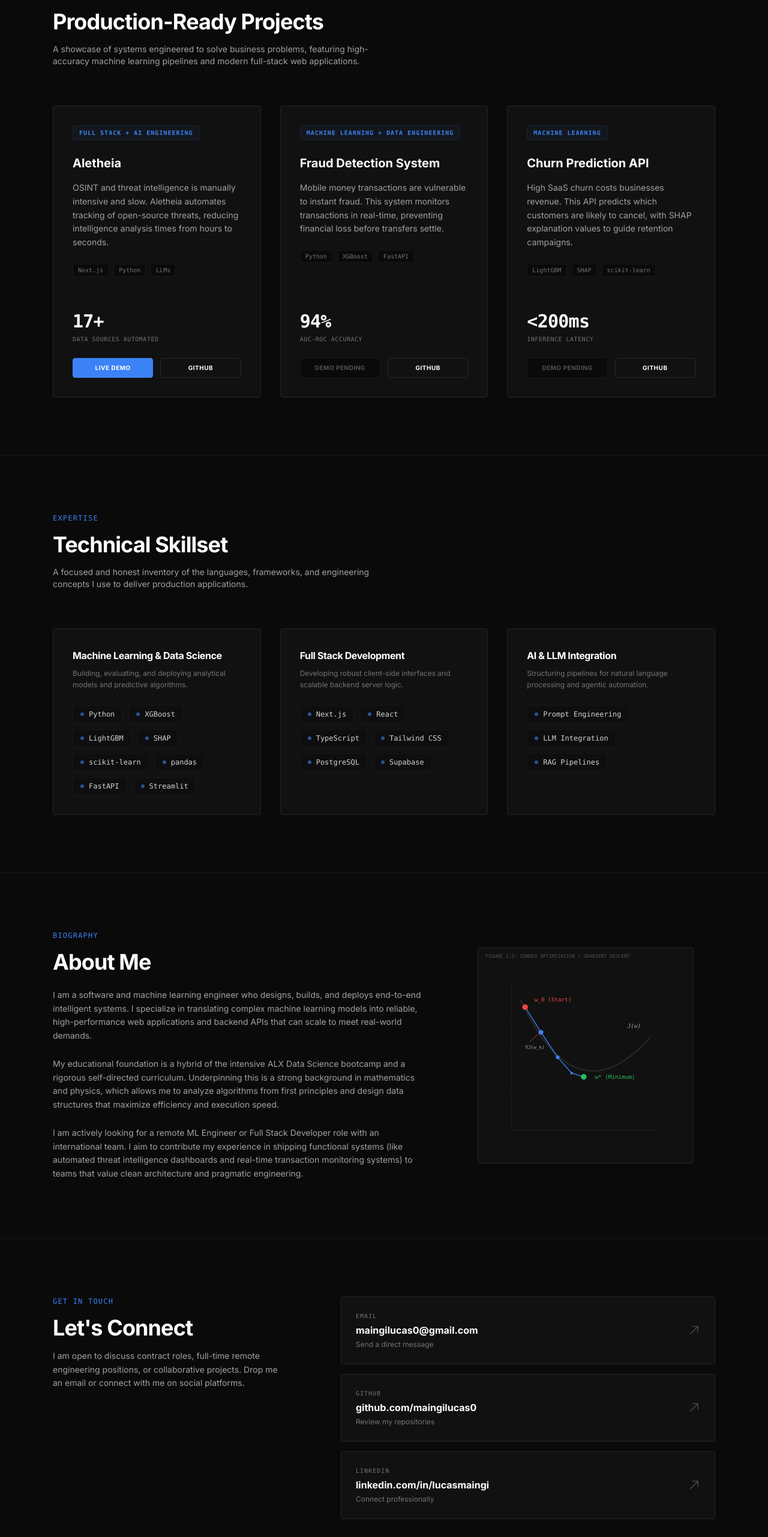
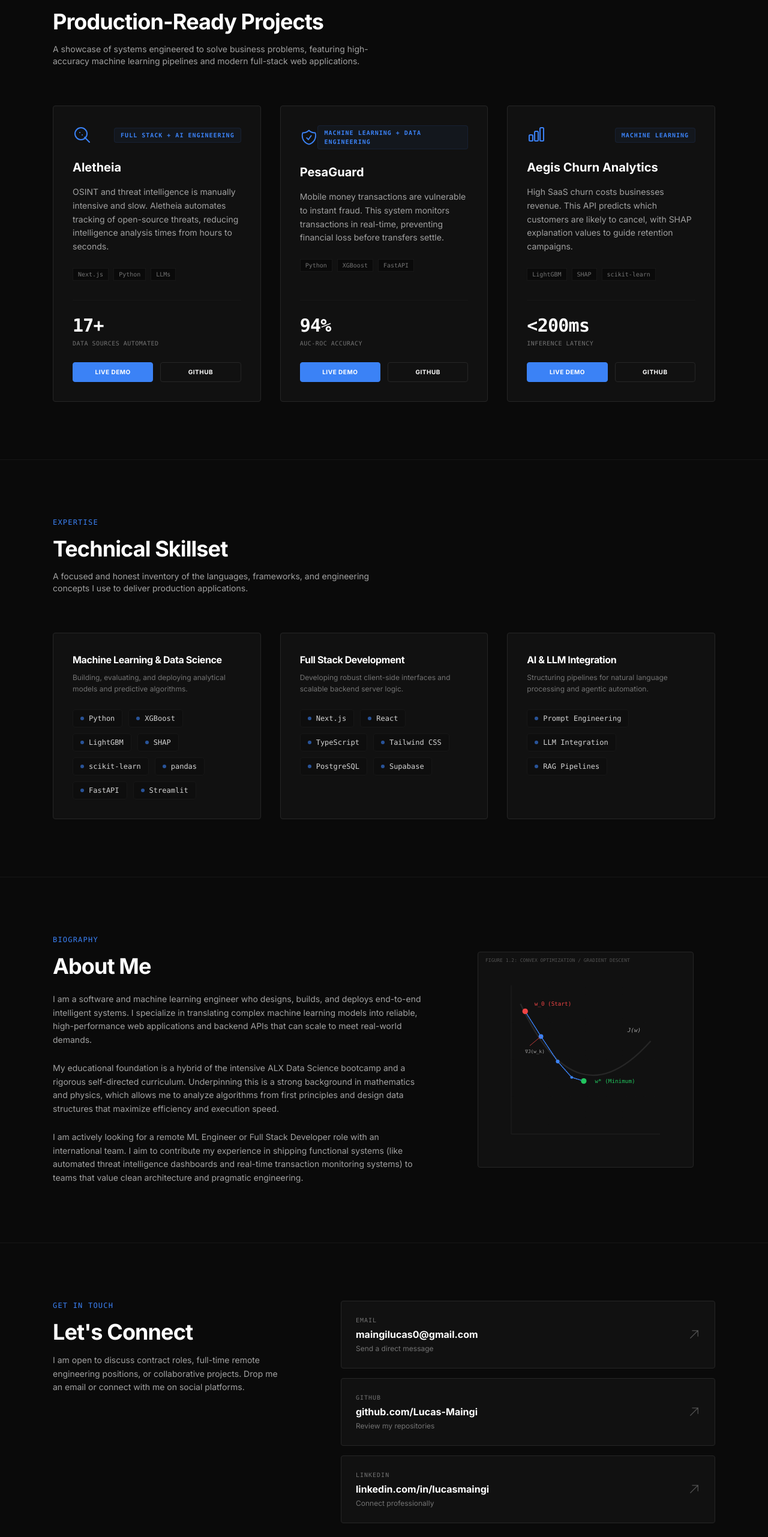
Before and after one commit to Lucas-Maingi/portfolio, a Next.js app: page / in a window 1280 px wide. Shown: the part 913-3476 px from the top of the page at 60% size. Built offline with nearby package versions, Linux system fonts and the light colour scheme.

Commit message:
feat: update project names, URLs, and add custom SVG project icons

```diff
--- a/src/components/Contact.tsx
+++ b/src/components/Contact.tsx
@@ -8,8 +8,8 @@ export default function Contact() {
     },
     {
       name: "GitHub",
-      value: "github.com/maingilucas0",
-      href: "https://github.com/maingilucas0",
+      value: "github.com/Lucas-Maingi",
+      href: "https://github.com/Lucas-Maingi",
       label: "Review my repositories",
     },
     {
--- a/src/components/Projects.tsx
+++ b/src/components/Projects.tsx
@@ -1,3 +1,5 @@
+import React from "react";
+
 interface Project {
   name: string;
   category: string;
@@ -7,6 +9,7 @@ interface Project {
   metricLabel: string;
   liveUrl?: string;
   githubUrl: string;
+  icon: React.ReactNode;
 }
 
 export default function Projects() {
@@ -19,25 +22,45 @@ export default function Projects() {
       metric: "17+",
       metricLabel: "Data Sources Automated",
       liveUrl: "https://aletheia.software",
-      githubUrl: "https://github.com/maingilucas0/aletheia",
+      githubUrl: "https://github.com/Lucas-Maingi/aletheia.git",
+      icon: (
+        <svg className="w-8 h-8 text-accent" viewBox="0 0 24 24" fill="none" stroke="currentColor" strokeWidth="1.5">
+          <path strokeLinecap="round" strokeLinejoin="round" d="M21 21l-5.197-5.197m0 0A7.5 7.5 0 105.196 5.196a7.5 7.5 0 0010.607 10.607z" />
+          <path strokeLinecap="round" strokeLinejoin="round" d="M9 9h.008v.008H9V9z" />
+          <path strokeLinecap="round" strokeLinejoin="round" d="M12 12h.008v.008H12V12z" />
+          <path strokeLinecap="round" strokeLinejoin="round" d="M15 15h.008v.008H15V15z" />
+        </svg>
+      )
     },
     {
-      name: "Fraud Detection System",
+      name: "PesaGuard",
       category: "Machine Learning + Data Engineering",
       problem: "Mobile money transactions are vulnerable to instant fraud. This system monitors transactions in real-time, preventing financial loss before transfers settle.",
       tech: ["Python", "XGBoost", "FastAPI"],
       metric: "94%",
       metricLabel: "AUC-ROC Accuracy",
-      githubUrl: "https://github.com/maingilucas0/fraud-detection",
+      liveUrl: "https://pesaguard.streamlit.app/",
+      githubUrl: "https://github.com/Lucas-Maingi/PesaGuard.git",
+      icon: (
+        <svg className="w-8 h-8 text-accent" viewBox="0 0 24 24" fill="none" stroke="currentColor" strokeWidth="1.5">
+          <path strokeLinecap="round" strokeLinejoin="round" d="M9 12.75L11.25 15 15 9.75m-3-7.036A11.959 11.959 0 013.598 6 11.99 11.99 0 003 9.749c0 5.592 3.824 10.29 9 11.623 5.176-1.332 9-6.03 9-11.622 0-1.31-.21-2.571-.598-3.751h-.152c-3.196 0-6.1-1.248-8.25-3.285z" />
+        </svg>
+      )
     },
     {
-      name: "Churn Prediction API",
+      name: "Aegis Churn Analytics",
       category: "Machine Learning",
       problem: "High SaaS churn costs businesses revenue. This API predicts which customers are likely to cancel, with SHAP explanation values to guide retention campaigns.",
       tech: ["LightGBM", "SHAP", "scikit-learn"],
       metric: "<200ms",
       metricLabel: "Inference Latency",
-      githubUrl: "https://github.com/maingilucas0/churn-prediction",
+      liveUrl: "https://aegis-churn-analytics.streamlit.app/",
+      githubUrl: "https://github.com/Lucas-Maingi/aegis-churn-analytics.git",
+      icon: (
+        <svg className="w-8 h-8 text-accent" viewBox="0 0 24 24" fill="none" stroke="currentColor" strokeWidth="1.5">
+          <path strokeLinecap="round" strokeLinejoin="round" d="M3 13.125C3 12.504 3.504 12 4.125 12h2.25c.621 0 1.125.504 1.125 1.125v5.25c0 .621-.504 1.125-1.125 1.125h-2.25A1.125 1.125 0 013 18.375v-5.25zM9.75 8.625c0-.621.504-1.125 1.125-1.125h2.25c.621 0 1.125.504 1.125 1.125v9.75c0 .621-.504 1.125-1.125 1.125h-2.25a1.125 1.125 0 01-1.125-1.125v-9.75zM16.5 4.125c0-.621.504-1.125 1.125-1.125h2.25C20.496 3 21 3.504 21 4.125v14.25c0 .621-.504 1.125-1.125 1.125h-2.25a1.125 1.125 0 01-1.125-1.125V4.125z" />
+        </svg>
+      )
     },
   ];
 
@@ -63,8 +86,9 @@ export default function Projects() {
               className="flex flex-col justify-between p-8 bg-card border border-neutral-800 hover:border-neutral-700 transition-all duration-300 rounded-sm glow-on-hover"
             >
               <div>
-                {/* Category & Badge */}
+                {/* Header Icon & Category */}
                 <div className="flex items-center justify-between mb-6">
+                  {project.icon}
                   <span className="text-[10px] font-semibold font-mono tracking-widest text-accent uppercase bg-accent/5 px-2.5 py-1 rounded-sm border border-accent/10">
                     {project.category}
                   </span>
```
